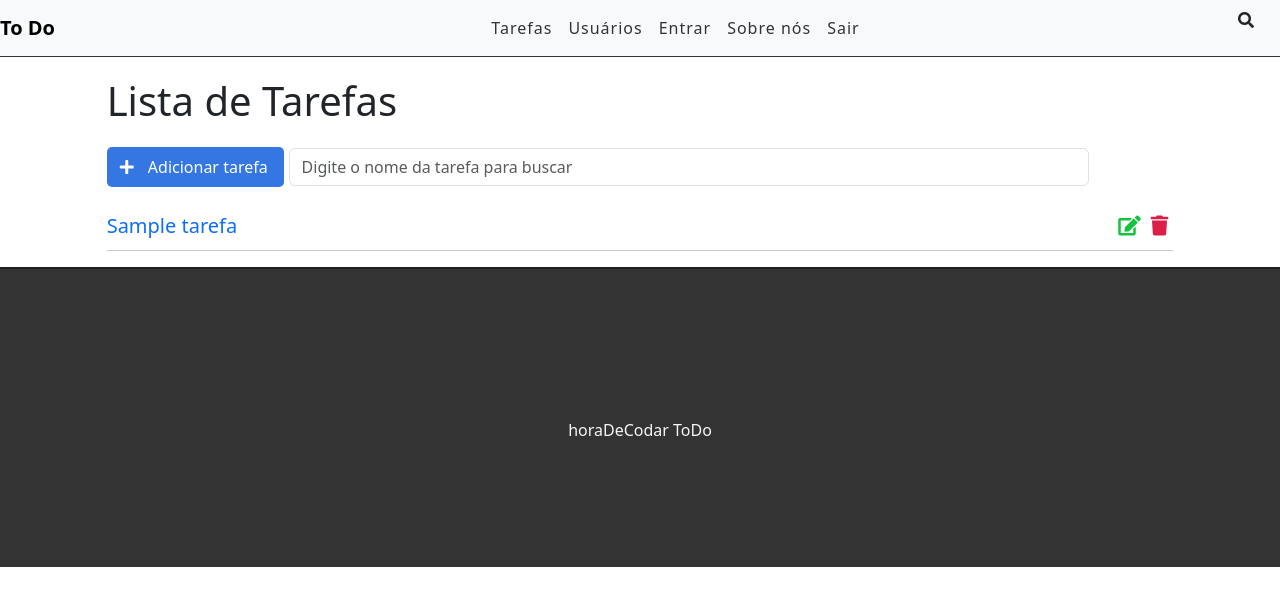
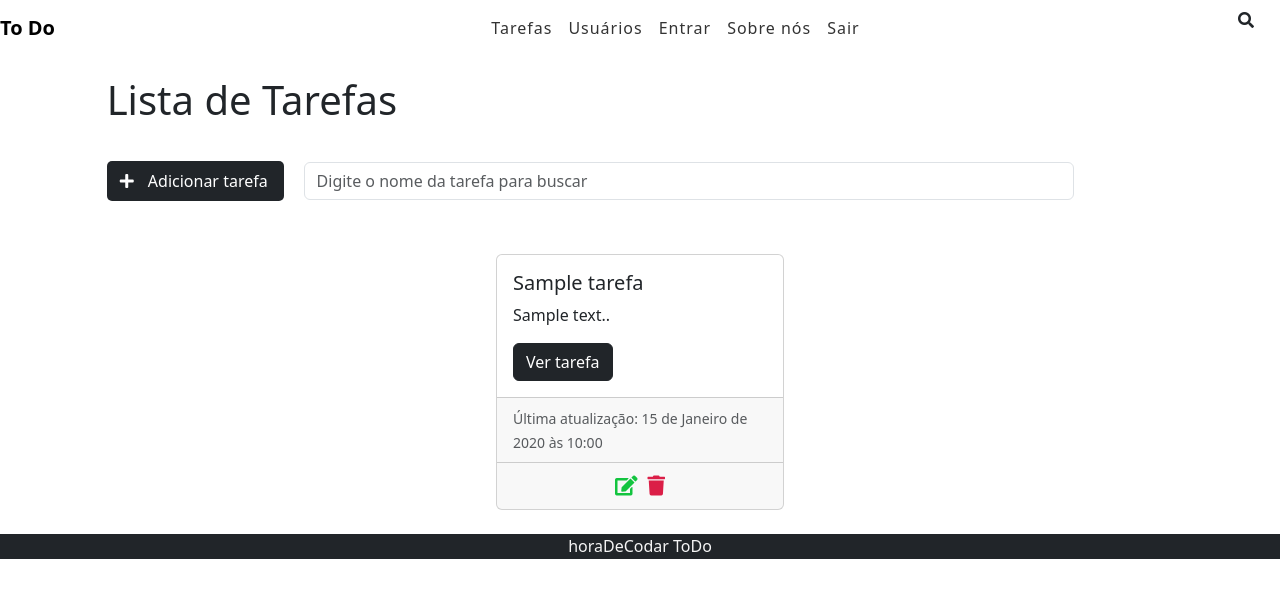
Before and after one commit to iRnx/project-todo, a Django app: page / in a window 1280 px wide. Shown: the top 606 px of the page. Run offline with Django 4.2, Linux system fonts and the light colour scheme; tables that the repository leaves empty hold one stand-in row (values such as "Sample post"); some libraries are stand-ins or nearby versions.

Commit message:
mexendo nos templates

```diff
--- a/tarefas/static/css/styles.css
+++ b/tarefas/static/css/styles.css
@@ -5,7 +5,7 @@
 /* NavBar */
 
 .navbar {
-    border-bottom: 1px solid #333333;
+    /*border-bottom: 1px solid #333333;*/
     margin-bottom: 20px;
 }
 
@@ -33,7 +33,7 @@
 }
 
 .add-div {
-    background-color: #3476e2;
+    background-color: #212529;
     cursor: pointer;
     display: inline-block;
     color: #FFF;
@@ -58,7 +58,7 @@
 }
 
 .search-div {
-    padding: 0px;
+    padding: 15px;
     margin-top: 15px;
     margin-bottom: 15px;
     display: inline-block;
@@ -100,15 +100,14 @@
 /* Rodapé */
 
 footer {
-    background-color: #333;
-    height: 300px;
-    border-top: 2px solid #202020;
+    background-color: #212529;
+    height: 25px;
+    /*border-top: 2px solid #202020;*/
 }
 
 footer p {
     color: #f5f5f5;
     text-align: center;
-    top: 50%;
     position: relative;
 }
 
@@ -140,3 +139,16 @@ a:hover {
     margin-left: 55px;
     margin-right: 55px;
 }
+
+/*.degrade {
+    background: linear-gradient(to top, #f1cbcb, #FFFFFF);
+}*/
+
+.degrade {
+    background-color: #FFF;
+}
+
+.form-control:focus {
+    border-color: black;
+    box-shadow: 0 0 0 0.2rem rgba(0, 0 , 0, 0.23);
+}
--- a/tarefas/templates/base.html
+++ b/tarefas/templates/base.html
@@ -12,9 +12,9 @@
     <link rel="stylesheet" href="https://use.fontawesome.com/releases/v5.7.2/css/all.css" integrity="sha384-fnmOCqbTlWIlj8LyTjo7mOUStjsKC4pOpQbqyi7RrhN7udi9RwhKkMHpvLbHG9Sr" crossorigin="anonymous">
     <link rel="stylesheet" href="{% static 'css/styles.css' %}">
 </head>
-<body>
+<body class="degrade">
     <div class="container-fluid">
-        <nav class="navbar navbar-expand-lg navbar-light bg-light">
+        <nav class="navbar navbar-expand-lg navbar-light">
             <a class="navbar-brand" href="/">To Do</a>
             <button class="navbar-toggler" type="button" data-toggle="collapse" data-target="#navbarSupportedContent" aria-controls="navbarSupportedContent" aria-expanded="false" aria-label="Toggle navigation">
                 <span class="navbar-toggler-icon"></span>
@@ -47,6 +47,7 @@
         </nav>
         {% block content %}
         {% endblock %}
+
         <footer>
             <p>horaDeCodar ToDo</p>
         </footer>
--- a/tarefas/templates/tarefas/listas_de_tarefas.html
+++ b/tarefas/templates/tarefas/listas_de_tarefas.html
@@ -15,16 +15,38 @@
         <em class="fas fa-search"></em>
     </div>
 
-    <ul class="task-list">
+    <div class="row justify-content-center">
         {% for lista in listas %}
-        <li class="task-item">
-            <span><a href="{{ lista.get_absolute_url }}">{{lista.titulo}}</a></span>
+
+        <div class="card p-0 m-4 col-12 col-md-4" style="width: 18rem;">
+          <!--<img src="..." class="card-img-top" alt="...">-->
+          <div class="card-body">
+            <h5 class="card-title">{{lista.titulo}}</h5>
+            <p class="card-text">{{lista.descricao}}.</p>
+            <a href="{{ lista.get_absolute_url }}" class="btn btn-dark">Ver tarefa</a>
+          </div>
+
+          <div class="card-footer">
+            <small class="text-muted">Última atualização: {{lista.atualizacao}}</small>
+          </div>
+
+          <div class="card-footer d-flex justify-content-center">
+              <span><i class="fas fa-edit"></i></span>
+              <span><i class="fas fa-trash"></i></span>
+          </div>
+
+        </div>
+
+
+
+        <!--<li class="task-item">
+            <span><a href="{{ lista.get_absolute_url }}"></a></span>
             <span><i class="fas fa-trash"></i></span>
             <span><i class="fas fa-edit"></i></span>
-        </li>
+        </li>-->
         {% endfor %}
-    </ul>
 
+    </div>
 </div>
 
 {% endblock %}
```
